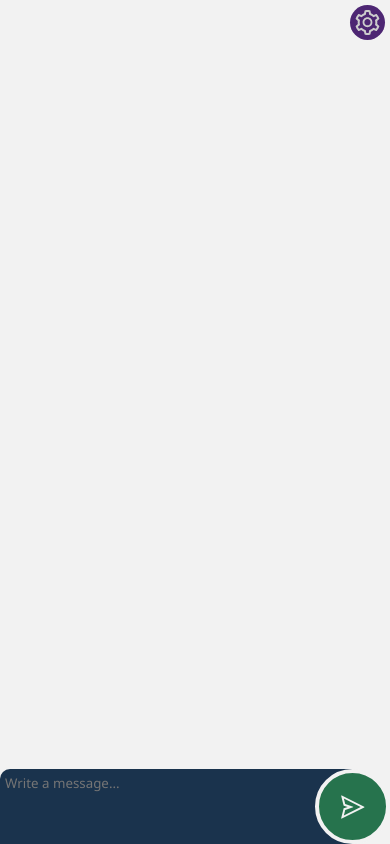
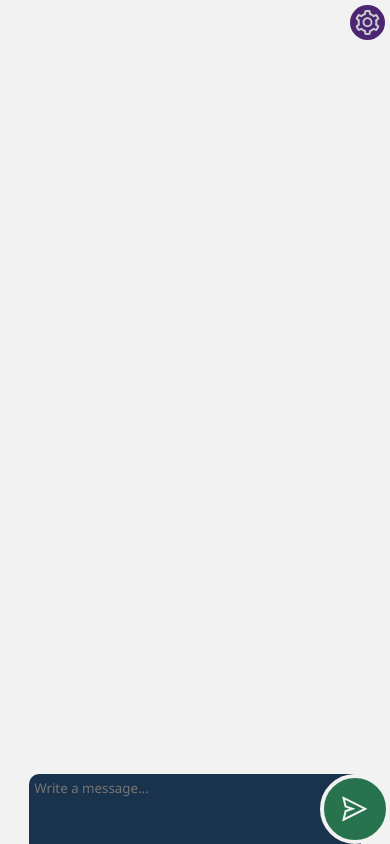
Before and after one commit to jposawa/chat-test, a React (Vite) app: page / in a window 390 px wide. Built offline with nearby package versions, Linux system fonts and the light colour scheme.

Commit message:
Responsivity updates

```diff
--- a/src/components/MessageSender/MessageSender.module.scss
+++ b/src/components/MessageSender/MessageSender.module.scss
@@ -23,7 +23,7 @@
   }
 
   .messageWrapper {
-    --buttonSize: 7.5rem;
+    --buttonSize: 7rem;
 
     position: relative;
     width: 100%;
@@ -40,7 +40,7 @@
       right: 0;
       bottom: 0;
       left: auto;
-      font-size: 1.5em;
+      font-size: 1.6em;
       transition: all var(--defaultTransitionTime) linear;
       background: var(--secondaryColorDark);
       color: var(--whiteColor);
@@ -52,13 +52,14 @@
 
     & > textarea {
       --topBorderRadius: 10px;
-      --widthOffset: calc(var(--buttonSize) * var(--btnMultiplier, 1));
+      --width: calc(100% - (var(--buttonSize) / 1.2));
 
       position: relative;
-      width: calc(100% - (var(--widthOffset) / 2));
-      max-height: 100%;
+      width: var(--width);
+      max-height: 95%;
       min-height: var(--buttonSize);
       padding: 0.5rem;
+      margin-left: calc((100% - var(--width)) / 2);
       resize: none;
       z-index: 7;
       outline: none;
@@ -68,9 +69,7 @@
       border: none;
       border-radius: 0;
       border-top-left-radius: var(--topBorderRadius);
-      border-top-right-radius: calc(
-        var(--topBorderRadius) - var(--widthOffset)
-      );
+      border-top-right-radius: var(--topBorderRadius);
     }
 
     @media screen and (min-width: $desktopBreakpoint) {
--- a/src/components/MessagesList/MessagesList.module.scss
+++ b/src/components/MessagesList/MessagesList.module.scss
@@ -36,8 +36,9 @@
 
   .messagesContainer {
     position: relative;
-    width: 100%;
-    padding: 0.5rem;
+    width: calc(100% - 6rem);
+    padding: 0.5rem 0;
+    margin: 0 auto;
     @include dFlex(column, flex-start);
     align-items: flex-start;
     gap: 0.5rem;
```
